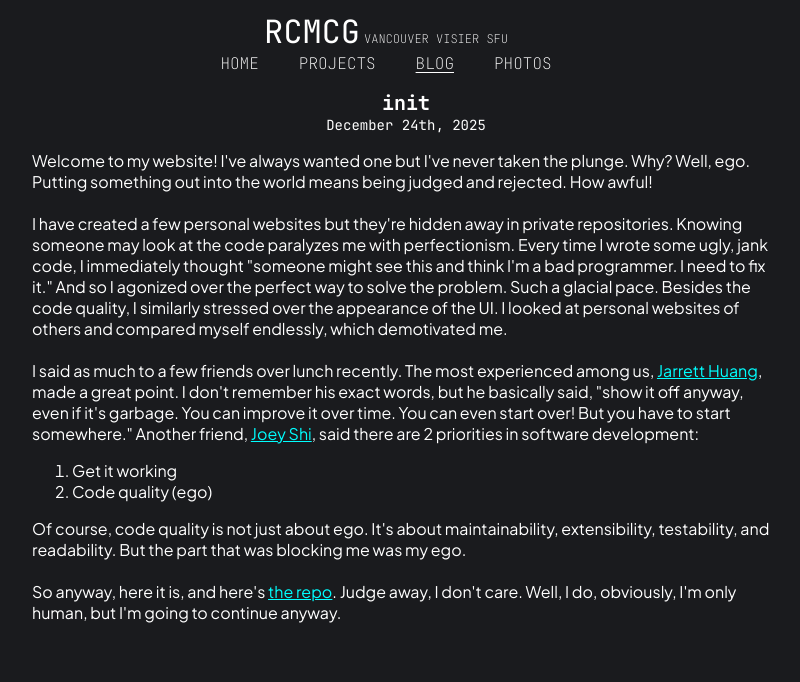
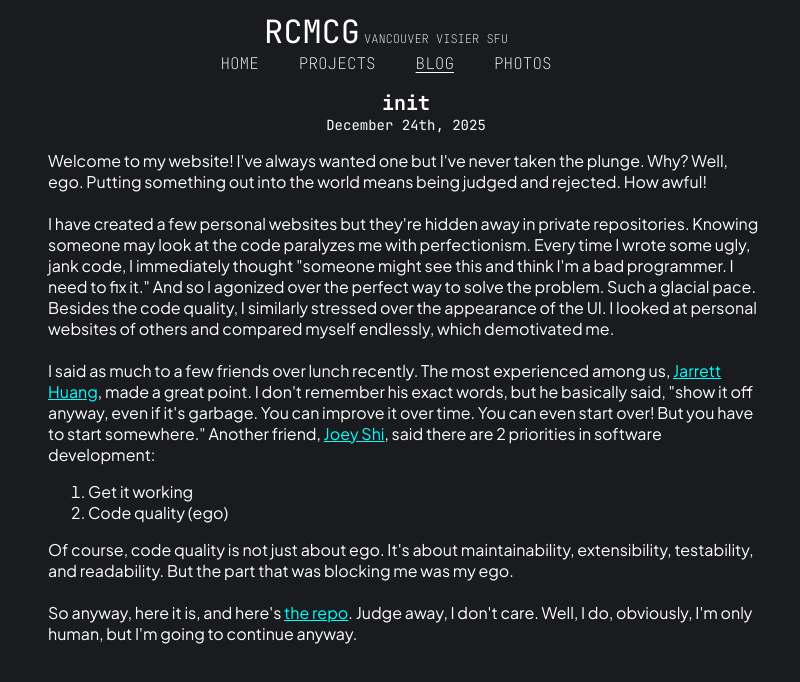
Before and after one commit to rcmcg/personal-website, a React (Vite) app in the folder rcmcg/: page /blog/-1 in a window 1280 px wide. Shown: the top 682 px of the page, without its empty margins (234-1034 px from the left). Built offline with nearby package versions, Linux system fonts and the light colour scheme.

Commit message:
add text margin to article

```diff
--- a/rcmcg/src/components/article/Article.tsx
+++ b/rcmcg/src/components/article/Article.tsx
@@ -8,6 +8,7 @@ function Article( {title, date}: IArticle ) {
     <div className={"_article"}>
       <h3>{title}</h3>
       <div className={"article-date"}>{date}</div>
+      <div className={"text"}>
         <div>
           Welcome to my website! I've always wanted one but I've never taken the plunge. Why? Well, ego.
           Putting something out into the world means being judged and rejected. How awful!
@@ -50,6 +51,7 @@ function Article( {title, date}: IArticle ) {
           </div>
         </div>
       </div>
+    </div>
   )
 }
 
```
Lines whose indentation alone changed are shown as unchanged.
